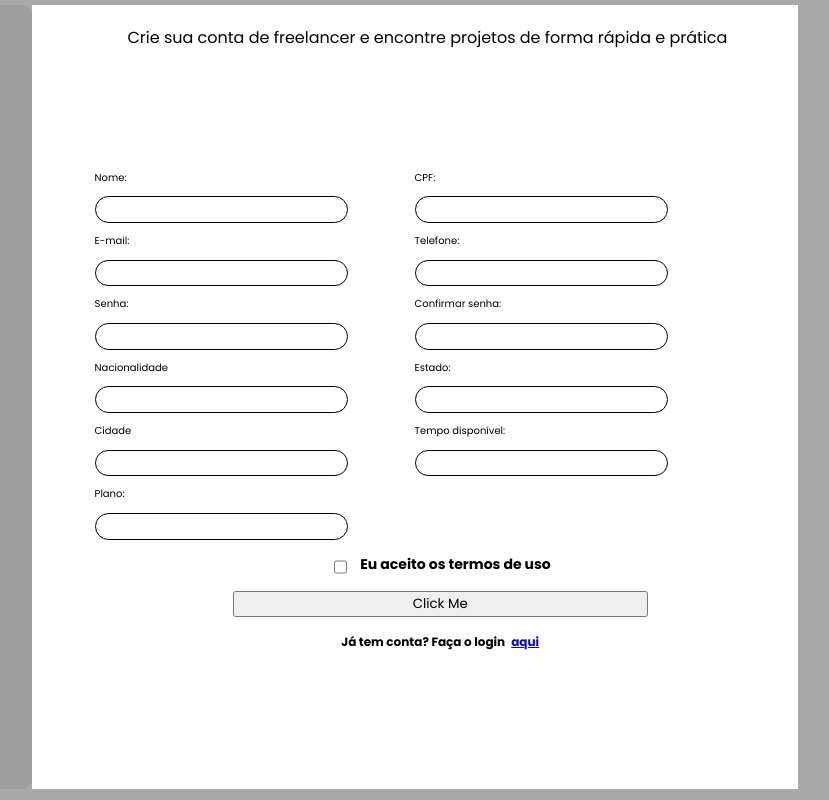
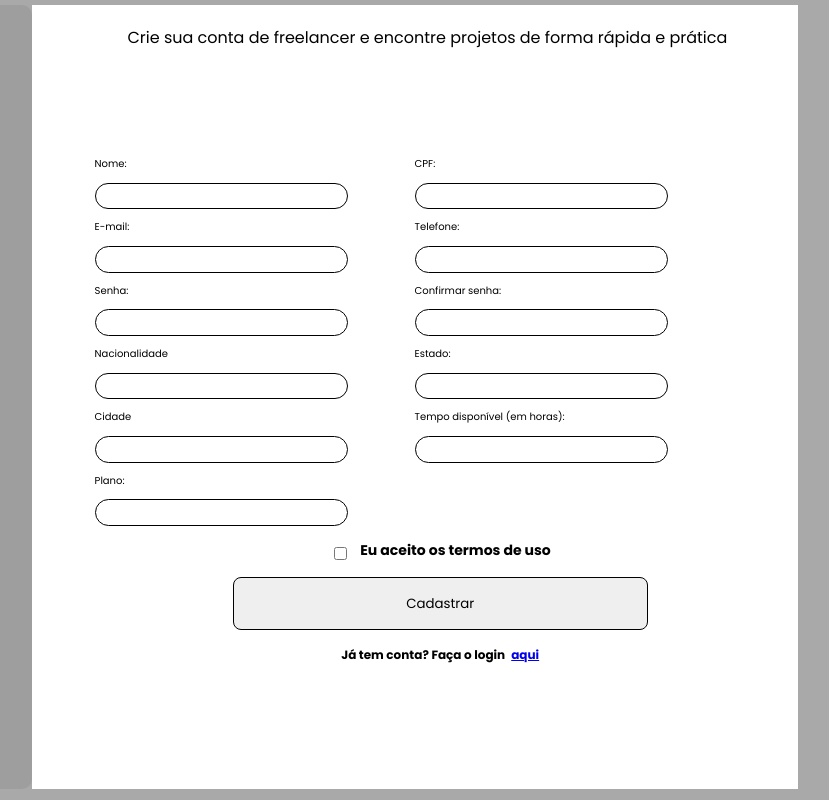
Before and after one commit to dianaaugusta/react-findr, a React (Create React App) app: page /cadastro in a window 1280 px wide. Shown: the whole page, without its empty margins (414-1243 px from the left). Built offline with nearby package versions, Linux system fonts and the light colour scheme; grey boxes are pictures that could not be loaded.

Commit message:
provavel ultima versao

```diff
--- a/src/components/findr-menu.jsx
+++ b/src/components/findr-menu.jsx
@@ -22,7 +22,7 @@ function FindrMenu() {
         <div class="container-menu">
         <div class="user-return-container">
             <i class="pi pi-chevron-left icon-return"></i>
-            <img src="https://encrypted-tbn0.gstatic.com/images?q=tbn:ANd9GcTigVlKpVHfeV-s3CdRHpA0nYIirGVIRLsjaw&usqp=CAU" alt="" />
+            <img src="https://thumbs.dreamstime.com/b/default-avatar-profile-flat-icon-social-media-user-vector-portrait-unknown-human-image-default-avatar-profile-flat-icon-184330869.jpg" alt="" />
            <h1>{userAtivo}</h1>
         </div>
         <Menu model={items} className="menu-findr"/>
--- a/src/pages/cadastro.jsx
+++ b/src/pages/cadastro.jsx
@@ -119,7 +119,7 @@ function Cadastro() {
                                 })} />
                             </div>
                             <div class="individual-input-cadastro">
-                                <p>Tempo disponível:</p>
+                                <p>Tempo disponível (em horas):</p>
                                 <input type="text" value={tempoInput} onChange={((event) => {
                                     setTempoInput(event.target.value)
                                 })} />
@@ -133,7 +133,7 @@ function Cadastro() {
                             <br />
                             <div className="text-acceptance">
                                 <h3 className='i-acceptance'> <input type="checkbox" id="checkbox-accept" /> Eu aceito os termos de uso</h3>
-                                <button type='submit'>Click Me</button>
+                                <button type='submit' id="signInButton">Cadastrar</button>
                                 <h4 className='login-here'>Já tem conta? Faça o login <a href="#">aqui</a> </h4>
                             </div>
                         </form>
--- a/src/pages/login-findr.jsx
+++ b/src/pages/login-findr.jsx
@@ -45,9 +45,9 @@ function FindrLogin() {
                 <div className="saudacao-usuario">
                     <h1>Login</h1>
                     <h3 className="text-greetings">Venha conectar-se em sua conta e venha usufruir de
-                        nossos mehores produtos e análises</h3>
-                    <input id="input_id" placeholder="Usuario" handleCallback={handleCallback} onInput={(evento) => { setDescription(evento.target.value) }} />
-                    <input id="input_senha" placeholder="Senha" type="password" onInput={(evento) => { setPassword(evento.target.value) }} />
+                        nossos melhores produtos e análises</h3>
+                    <FindrInput id="input_id" placeholder="Usuario" handleCallback={handleCallback} onInput={(evento) => { setDescription(evento.target.value) }} />
+                    <FindrInput id="input_senha" placeholder="Senha" type="password" onInput={(evento) => { setPassword(evento.target.value) }} />
                     <Button id="btn-click-login" onClick={() => autenticar()}>Fazer Login</Button>
 
                     <div className="password-options">
--- a/src/pages/suporte.jsx
+++ b/src/pages/suporte.jsx
@@ -16,7 +16,6 @@ function Suporte() {
                 <div className="container-faq-imports">
                     <FaqComponent title="Perfil" primeiroLink="Como adicionar uma nova habilidade/projeto?" segundoLink="Como excluir um projeto ou uma habilidade?" terceiroLink="Como visualizar detalhes dos matchs que possuo?" />
                     <FaqComponent title="Match" primeiroLink="Como dar like ou recusar um usuário? " segundoLink="Como obter mais informações sobre um usuário?" terceiroLink="Como filtrar características dos usuários?" />
-                    <FaqComponent title="Duvidas petterson" primeiroLink="como ser o petterson" segundoLink="como tomar whey" terceiroLink="bbbbb"/>
                 </div>
             </div>
 
--- a/src/styles/findr-cadastro-style.css
+++ b/src/styles/findr-cadastro-style.css
@@ -92,3 +92,10 @@
     border-radius: 15px;
     border:1px solid black;
 }
+
+#signInButton{
+    border-radius: 8px;
+    box-shadow: none;
+    border: 1px solid black;
+    height: 4em;
+}
```
